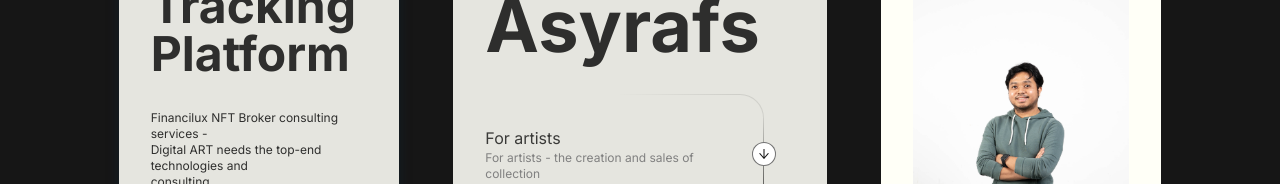
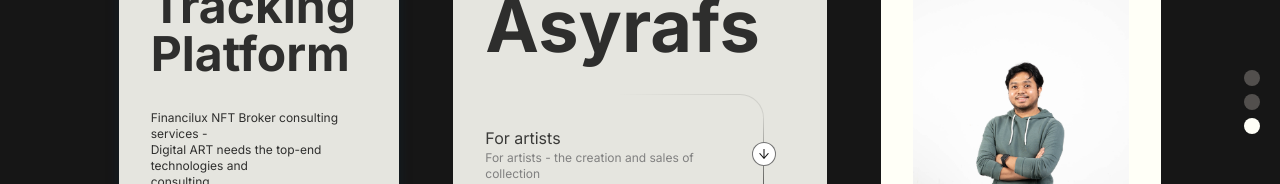
Before and after one commit to amalasyrafs/next-portfolio, a Next.js app: page / in a window 1280 px wide. Shown: the part 330-514 px from the top of the page. Built offline with nearby package versions, Linux system fonts and the light colour scheme.

Commit message:
add vertical navbar scroll

```diff
--- a/components/home/contact-us-section/index.js
+++ b/components/home/contact-us-section/index.js
@@ -1,12 +1,24 @@
-import MainSection from "../main-section";
+import { useEffect, useRef } from "react";
+import useOnScreen from "@/hooks/useOnScreen";
 import LeftCard from "../main-section/left-card";
 import MiddleCard from "../main-section/middle-card";
 import RightCard from "../main-section/right-card";
 
-export default function ContactUsSection() {
+export default function ContactUsSection({ setSection }) {
+  const ref = useRef(null);
+  const isVisible = useOnScreen(ref, "0px", 0.45);
+
+  useEffect(() => {
+    if (isVisible) {
+      setSection(2);
+    }
+  }, [isVisible]);
+
   return (
     <section
-      className="relative h-full min-h-[80vh] w-full overflow-hidden bg-invoke-bgBlack"
+      ref={ref}
+      id="section-2"
+      className="relative h-full min-h-screen w-full overflow-hidden bg-invoke-bgBlack"
       style={{
         backgroundImage:
           "radial-gradient(rgba(255, 255, 255, 0.25) 0.5px, transparent 0)",
--- a/components/home/main-section/index.js
+++ b/components/home/main-section/index.js
@@ -1,11 +1,24 @@
+import { useEffect, useRef } from "react";
+
 // Local import
 import LeftCard from "@/components/home/main-section/left-card";
 import MiddleCard from "@/components/home/main-section/middle-card";
 import RightCard from "@/components/home/main-section/right-card";
+import useOnScreen from "@/hooks/useOnScreen";
 
-export default function MainSection() {
+export default function MainSection({ setSection }) {
+  const ref = useRef(null);
+  const isVisible = useOnScreen(ref);
+
+  useEffect(() => {
+    if (isVisible) {
+      setSection(0);
+    }
+  }, [isVisible]);
   return (
     <section
+      ref={ref}
+      id="section-0"
       className="flex h-full min-h-screen w-full items-stretch justify-evenly gap-4 bg-invoke-bgBlack bg-opacity-50 p-[10vh]"
       style={{
         backgroundImage:
--- a/components/home/main-section/right-card.js
+++ b/components/home/main-section/right-card.js
@@ -97,6 +97,7 @@
               src={ProfileImage}
               alt="Amaluddin Asyraf"
               className="object-cover"
+              priority={true}
             />
           </div>
         </div>
--- /dev/null
+++ b/components/home/navbar.js
@@ -0,0 +1,24 @@
+import { useLenis } from "@studio-freight/react-lenis";
+
+export default function VerticalNavbar({ section }) {
+  const lenis = useLenis();
+
+  return (
+    <div className="fixed right-5 top-1/2 flex flex-col gap-2">
+      {[0, 1, 2].map((el) => (
+        <div
+          onClick={() =>
+            lenis?.scrollTo(`#section-${el}`, {
+              // immediate: true,
+              duration: 2,
+            })
+          }
+          href={`#section-${el}`}
+          className={`h-4 w-4 cursor-pointer rounded-full ${
+            el === section ? "bg-invoke-white" : "bg-invoke-brown/40"
+          }`}
+        ></div>
+      ))}
+    </div>
+  );
+}
--- a/components/home/portfolio-section/index.js
+++ b/components/home/portfolio-section/index.js
@@ -1,6 +1,20 @@
-export default function PortfolioSection() {
+import { useEffect, useRef } from "react";
+import useOnScreen from "@/hooks/useOnScreen";
+
+export default function PortfolioSection({ setSection }) {
+  const ref = useRef(null);
+  const isVisible = useOnScreen(ref);
+
+  useEffect(() => {
+    if (isVisible) {
+      setSection(1);
+    }
+  }, [isVisible]);
+
   return (
     <section
+      ref={ref}
+      id="section-1"
       className="h-full min-h-screen w-full bg-invoke-bgBlack p-8"
       style={{
         backgroundImage:
--- /dev/null
+++ b/hooks/useOnScreen.js
@@ -0,0 +1,31 @@
+import { useEffect, useState } from "react";
+
+const useOnScreen = (ref, rootMargin = "0px", threshold = 0.65) => {
+  const [isVisible, setIsVisible] = useState(false);
+
+  useEffect(() => {
+    const observer = new IntersectionObserver(
+      ([entry]) => {
+        setIsVisible(entry.isIntersecting);
+      },
+      {
+        rootMargin,
+        threshold,
+      }
+    );
+
+    const currentElement = ref?.current;
+
+    if (currentElement) {
+      observer.observe(currentElement);
+    }
+
+    return () => {
+      observer.unobserve(currentElement);
+    };
+  }, []);
+
+  return isVisible;
+};
+
+export default useOnScreen;
--- a/pages/index.js
+++ b/pages/index.js
@@ -1,12 +1,15 @@
 import Head from "next/head";
+import { useState } from "react";
 import { ReactLenis } from "@studio-freight/react-lenis";
 
 // Local import
 import MainSection from "@/components/home/main-section";
 import PortfolioSection from "@/components/home/portfolio-section";
 import ContactUsSection from "@/components/home/contact-us-section";
+import VerticalNavbar from "@/components/home/navbar";
 
 export default function Home() {
+  const [section, setSection] = useState(0);
   return (
     <>
       <Head>
@@ -25,9 +28,10 @@
           smoothWheel: true,
         }}
       >
-        <MainSection />
-        <PortfolioSection />
-        <ContactUsSection />
+        <MainSection setSection={setSection} />
+        <PortfolioSection setSection={setSection} />
+        <ContactUsSection setSection={setSection} />
+        <VerticalNavbar section={section} />
       </ReactLenis>
     </>
   );
```
